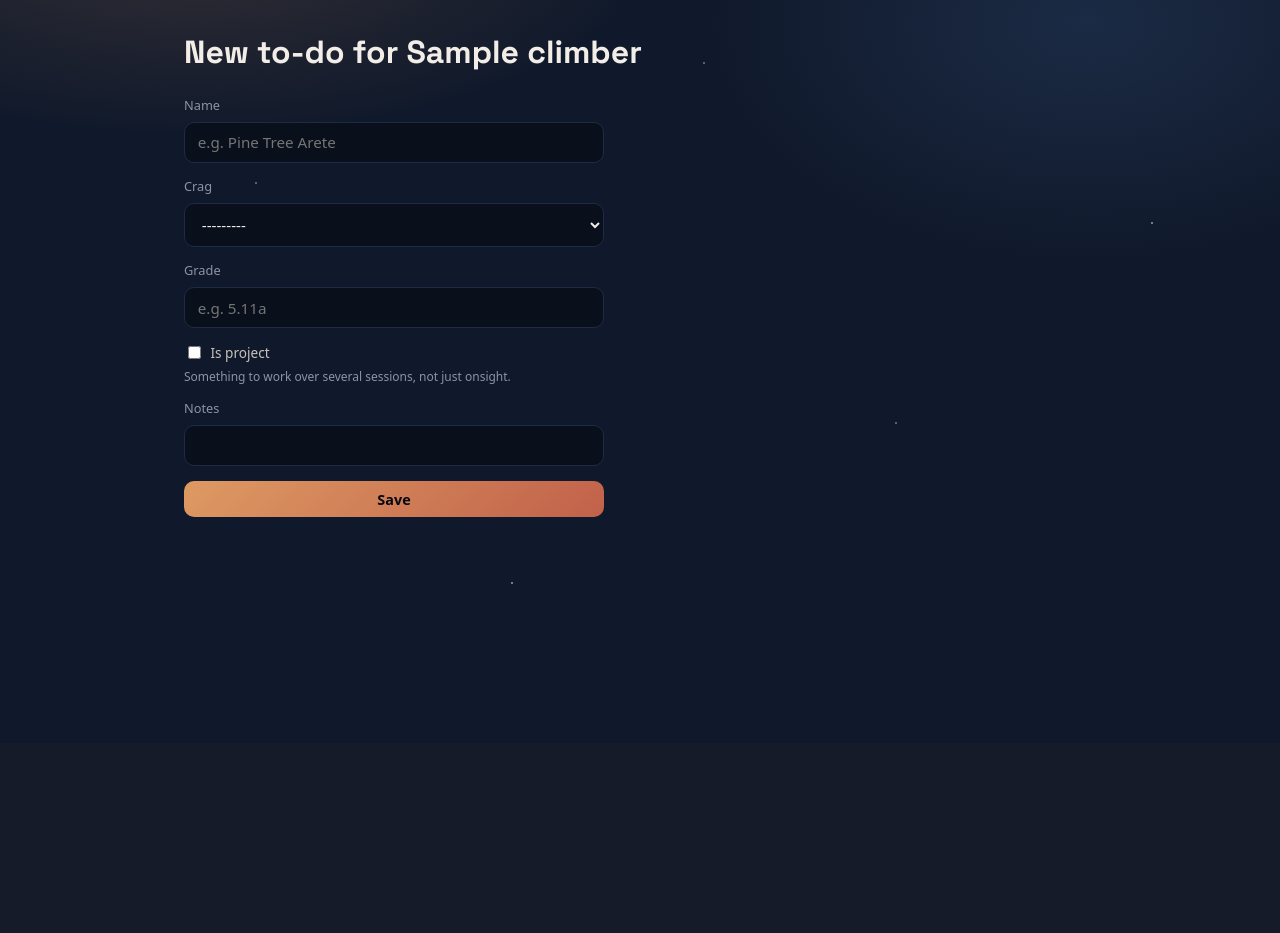
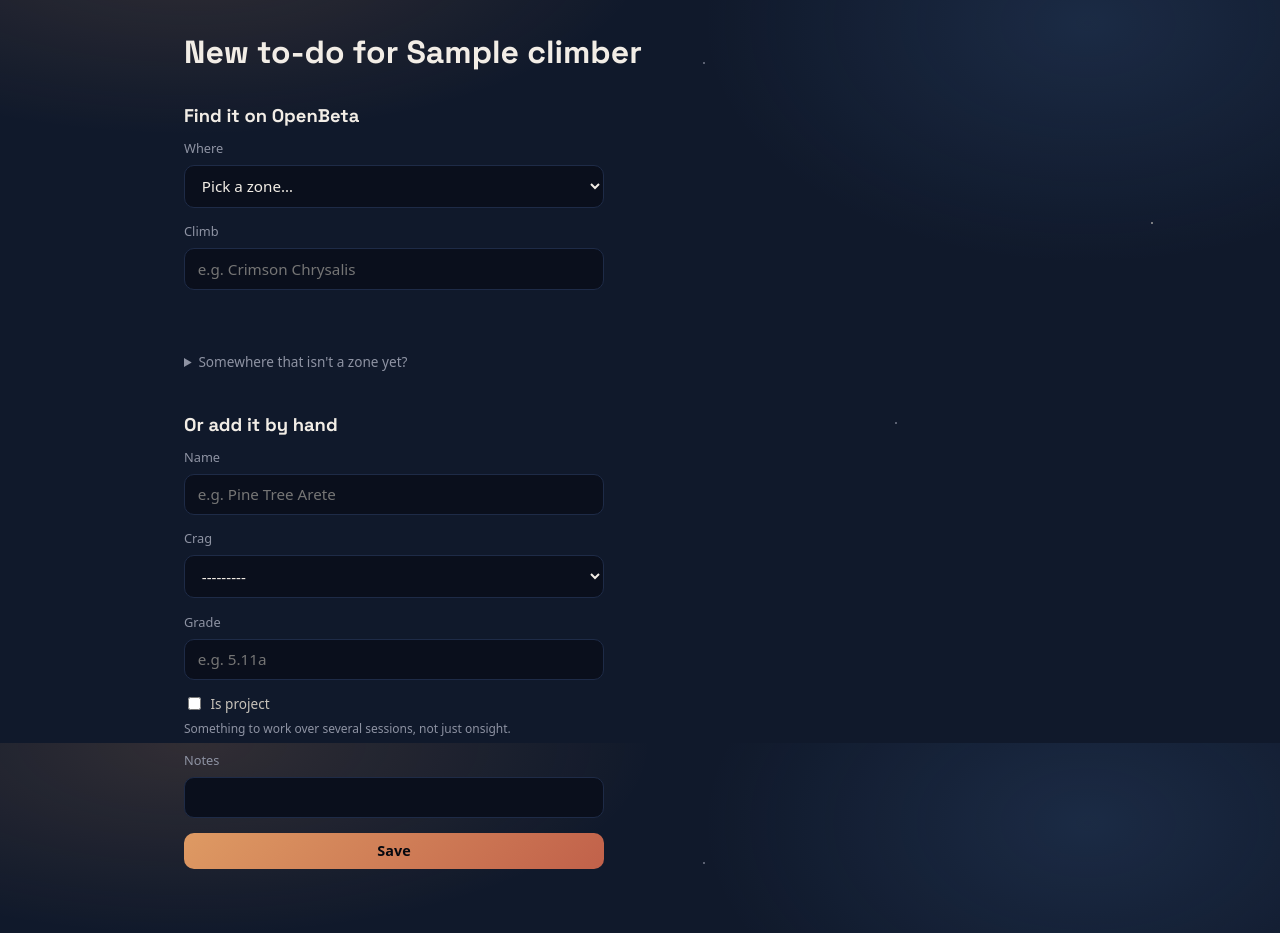
Before and after one commit to bkm82/homeutils, a Django app: page /adventures/climbers/1/todos/new/ in a window 1280 px wide. Shown: the part 57-990 px from the top of the page. Before the commit the page ends 641 px from the top, so only its background shows below. Run offline with Django 5.2, Linux system fonts and the light colour scheme; a user stored in the database is signed in; data comes from the database, SQL or seed files in the repository; tables that the repository leaves empty hold one stand-in row (values such as "Sample post").

Commit message:
feat: add to-dos by searching OpenBeta climbs, auto-creating zones and crags
- "Add to-do" now has an OpenBeta search: pick a zone, or search any
  OpenBeta region to add it as a zone, then search climbs by name.
- Picking a climb fills in name and grade and files it under the crag
  it sits in (the region's direct sub-area), creating that crag with
  the zone's default rock type if needed. Duplicates are skipped.
- Each zone caches its OpenBeta climb list for 30 days, rebuilt when its
  linked regions change.
- Zones gain OpenBeta region links and a sandstone default; migration
  0008 copies them from each zone's placeholder crag.

Co-Authored-By: Claude Opus 5.5 <noreply@anthropic.com>

```diff
--- a/apps/adventures/forms.py
+++ b/apps/adventures/forms.py
@@ -25,9 +25,25 @@ class UUIDListField(forms.CharField):
 
 
 class ZoneForm(forms.ModelForm):
+    openbeta_uuids = UUIDListField(
+        required=False,
+        label="OpenBeta regions",
+        help_text="Search below to add. Climbs found by search are filed under these "
+        "regions' sub-areas as crags.",
+        widget=forms.TextInput(attrs={"placeholder": "OpenBeta area ids"}),
+    )
+
     class Meta:
         model = Zone
-        fields = ["name", "latitude", "longitude", "is_local", "notes"]
+        fields = [
+            "name",
+            "latitude",
+            "longitude",
+            "is_local",
+            "sandstone",
+            "notes",
+            "openbeta_uuids",
+        ]
         widgets = {
             "latitude": forms.NumberInput(attrs={"step": "any"}),
             "longitude": forms.NumberInput(attrs={"step": "any"}),
--- a/apps/adventures/templates/adventures/climber.html
+++ b/apps/adventures/templates/adventures/climber.html
@@ -37,7 +37,7 @@
     <li>
         <div>
             <span class="rank">#{{ todo.rank }}</span>
-            <a href="{% url 'adventures:todo_edit' todo.pk %}">{{ todo.name }}</a>{% if todo.grade %} <span class="grade">{{ todo.grade }}</span>{% endif %}
+            <a href="{% url 'adventures:todo_edit' todo.pk %}">{{ todo.name }}</a>{% if todo.openbeta_url %} <a class="zone-label" href="{{ todo.openbeta_url }}" rel="noopener" target="_blank">OpenBeta</a>{% endif %}{% if todo.grade %} <span class="grade">{{ todo.grade }}</span>{% endif %}
             <div class="option-reasons">{{ todo.crag }}{% if todo.is_project %} · project{% endif %}{% if todo.sessions %} · {{ todo.sessions }} session{{ todo.sessions|pluralize }}{% endif %} · weight {{ weight|floatformat:2 }}</div>
         </div>
         <div class="card-actions">
--- a/apps/adventures/templates/adventures/form.html
+++ b/apps/adventures/templates/adventures/form.html
@@ -6,6 +6,7 @@
 <div class="page-head">
     <h1>{% if is_new %}New {{ noun }}{% else %}Edit {{ noun }}{% endif %}</h1>
 </div>
+{% block before_form %}{% endblock %}
 <form class="med-form" method="post">
     {% csrf_token %}
     {{ form.non_field_errors }}
--- /dev/null
+++ b/apps/adventures/templates/adventures/todo_form.html
@@ -0,0 +1,32 @@
+{% extends "adventures/form.html" %}
+
+{% block before_form %}
+{% url 'adventures:climb_search' climber.pk as search_url %}
+<section class="climb-search">
+    <h2 class="section-title">Find it on OpenBeta</h2>
+    <form class="med-form" hx-get="{{ search_url }}" hx-target="#climb-results" hx-indicator="#climb-loading"
+          hx-trigger="input changed delay:500ms from:#climb-q, change from:#climb-zone, submit">
+        <label class="field-label" for="climb-zone">Where</label>
+        <select id="climb-zone" name="zone">
+            <option value="">Pick a zone…</option>
+            {% for zone in zones %}<option value="{{ zone.pk }}"{% if zone.pk == selected_zone %} selected{% endif %}>{{ zone.name }}</option>{% endfor %}
+        </select>
+        <label class="field-label" for="climb-q">Climb</label>
+        <input id="climb-q" type="search" name="q" placeholder="e.g. Crimson Chrysalis" autocomplete="off">
+        <span id="climb-loading" class="htmx-indicator option-reasons">Searching - the first search in a zone loads its climbs from OpenBeta, which can take a few seconds…</span>
+    </form>
+    <div id="climb-results"></div>
+
+    <details class="more-options">
+        <summary>Somewhere that isn't a zone yet?</summary>
+        <div class="openbeta-search">
+            <input type="search" name="q" placeholder="Search OpenBeta regions, e.g. Red Rocks"
+                   hx-get="{% url 'adventures:openbeta_search' %}?mode=zone&next={{ request.path|urlencode }}"
+                   hx-trigger="input changed delay:600ms, search"
+                   hx-target="#zone-results">
+            <div id="zone-results"></div>
+        </div>
+    </details>
+</section>
+<h2 class="section-title">Or add it by hand</h2>
+{% endblock %}
--- a/apps/adventures/templates/adventures/zones.html
+++ b/apps/adventures/templates/adventures/zones.html
@@ -18,7 +18,7 @@
 <section class="zone">
     <div class="plan-head">
         <h3><a href="{% url 'adventures:zone_edit' zone.pk %}">{{ zone.name }}</a></h3>
-        <span class="option-reasons">{% if zone.is_local %}Local{% else %}Trip{% endif %}{% if zone.notes %} · {{ zone.notes }}{% endif %}</span>
+        <span class="option-reasons">{% if zone.is_local %}Local{% else %}Trip{% endif %}{% if zone.openbeta_uuids %} · on OpenBeta{% endif %}{% if zone.notes %} · {{ zone.notes }}{% endif %}</span>
         <a class="btn-ghost" href="{% url 'adventures:crag_add' %}?zone={{ zone.pk }}">+ Crag</a>
     </div>
     {% if zone.crags.all %}
--- a/apps/adventures/urls.py
+++ b/apps/adventures/urls.py
@@ -21,6 +21,17 @@ urlpatterns = [
         name="climber_use_suggested",
     ),
     path("adventures/climbers/<int:climber_pk>/todos/new/", views.todo_add, name="todo_add"),
+    path(
+        "adventures/climbers/<int:climber_pk>/todos/search/",
+        views.climb_search,
+        name="climb_search",
+    ),
+    path(
+        "adventures/climbers/<int:climber_pk>/todos/from-openbeta/",
+        views.todo_from_openbeta,
+        name="todo_from_openbeta",
+    ),
+    path("adventures/zones/from-openbeta/", views.zone_from_openbeta, name="zone_from_openbeta"),
     path("adventures/todos/<int:pk>/edit/", views.todo_edit, name="todo_edit"),
     path("adventures/todos/<int:pk>/send/", views.todo_send, name="todo_send"),
     path("adventures/todos/<int:pk>/move/<str:direction>/", views.todo_move, name="todo_move"),
--- a/apps/adventures/views.py
+++ b/apps/adventures/views.py
@@ -21,6 +21,8 @@ logger = logging.getLogger(__name__)
 
 # How far back the season page offers unlogged weekends for logging.
 LOG_BACK_WEEKS = 8
+# How long a zone's OpenBeta climb list is reused before refetching.
+CLIMB_INDEX_TTL = timedelta(days=30)
 
 
 def _saturday(value: str) -> date:
@@ -377,6 +379,20 @@ def todo_add(request: HttpRequest, climber_pk: int) -> HttpResponse:
         todo.climber = climber
         todo.rank = (climber.todos.aggregate(Max("rank"))["rank__max"] or 0) + 1
 
+    if request.method == "GET":
+        zone_id = request.GET.get("zone")
+        return render(
+            request,
+            "adventures/todo_form.html",
+            {
+                "form": ToDoForm(),
+                "noun": f"to-do for {climber}",
+                "is_new": True,
+                "climber": climber,
+                "zones": Zone.objects.exclude(openbeta_uuids=[]),
+                "selected_zone": int(zone_id) if zone_id and zone_id.isdigit() else None,
+            },
+        )
     return _edit(
         request,
         ToDoForm,
@@ -385,6 +401,123 @@ def todo_add(request: HttpRequest, climber_pk: int) -> HttpResponse:
         success_url=reverse("adventures:climber", args=[climber_pk]),
         on_create=append,
     )
+
+
+def _climb_index(zone: Zone) -> list[dict]:
+    """The zone's searchable climb list, refetched from OpenBeta when stale or relinked."""
+    key = ",".join(str(uuid) for uuid in zone.openbeta_uuids)
+    fresh = zone.climb_index_updated_at and (
+        timezone.now() - zone.climb_index_updated_at < CLIMB_INDEX_TTL
+    )
+    if zone.climb_index_key != key or not fresh:
+        zone.climb_index = [
+            c for uuid in zone.openbeta_uuids for c in openbeta.region_climbs(uuid)
+        ]
+        zone.climb_index_key = key
+        zone.climb_index_updated_at = timezone.now()
+        zone.save(update_fields=["climb_index", "climb_index_key", "climb_index_updated_at"])
+    return zone.climb_index
+
+
+@login_required
+def climb_search(request: HttpRequest, climber_pk: int) -> HttpResponse:
+    climber = get_object_or_404(Climber, pk=climber_pk)
+    zone = Zone.objects.filter(pk=request.GET.get("zone") or None).first()
+    query = request.GET.get("q", "").strip()
+    results, error = [], None
+    if zone and len(query) >= 3:
+        try:
+            results = openbeta.search_climbs(_climb_index(zone), query)
+        except (OSError, ValueError, KeyError) as exc:
+            logger.warning("OpenBeta climb index for %s failed: %s", zone, exc)
+            error = "OpenBeta didn't respond - try again."
+    on_list = set(climber.todos.exclude(openbeta_uuid="").values_list("openbeta_uuid", flat=True))
+    return render(
+        request,
+        "adventures/partials/climb_results.html",
+        {
+            "climber": climber,
+            "zone": zone,
+            "results": results,
+            "error": error,
+            "query": query,
+            "on_list": on_list,
+        },
+    )
+
+
+def _crag_for(zone: Zone, crag_uuid: str, name: str) -> Crag:
+    """The zone's crag for an OpenBeta sub-area: linked, same-named, or newly created."""
+    crags = list(zone.crags.all())
+    for crag in crags:
+        if crag_uuid in crag.openbeta_uuids:
+            return crag
+    for crag in crags:
+        if crag.name.casefold() == name.casefold():
+            crag.openbeta_uuids = [*crag.openbeta_uuids, crag_uuid]
+            crag.save(update_fields=["openbeta_uuids"])
+            return crag
+    return Crag.objects.create(
+        zone=zone, name=name, sandstone=zone.sandstone, openbeta_uuids=[crag_uuid]
+    )
+
+
+@login_required
+@require_POST
+def todo_from_openbeta(request: HttpRequest, climber_pk: int) -> HttpResponse:
+    climber = get_object_or_404(Climber, pk=climber_pk)
+    zone = get_object_or_404(Zone, pk=request.POST.get("zone"))
+    climb = next((c for c in zone.climb_index if c["uuid"] == request.POST.get("climb")), None)
+    if climb is None:
+        return HttpResponseBadRequest("Unknown climb - search again")
+    if climber.todos.filter(openbeta_uuid=climb["uuid"], sent_on__isnull=True).exists():
+        messages.info(request, f"{climb['name']} is already on {climber}'s list.")
+        return redirect("adventures:climber", pk=climber.pk)
+    crag = _crag_for(zone, climb["crag_uuid"], climb["crag"] or zone.name)
+    ToDo.objects.create(
+        climber=climber,
+        crag=crag,
+        name=climb["name"][:120],
+        grade=climb["grade"][:20],
+        openbeta_uuid=climb["uuid"],
+        rank=(climber.todos.aggregate(Max("rank"))["rank__max"] or 0) + 1,
+    )
+    messages.success(
+        request, f"Added {climb['name']} at {crag} - move it up the list if it's a priority."
+    )
+    return redirect("adventures:climber", pk=climber.pk)
+
+
+@login_required
+@require_POST
+def zone_from_openbeta(request: HttpRequest) -> HttpResponse:
+    """Use an OpenBeta area as a zone - an existing one if it's already linked."""
+    uuid = request.POST.get("uuid", "")
+    if not openbeta.is_uuid(uuid):
+        return HttpResponseBadRequest("Not an OpenBeta area id")
+    zone = next((z for z in Zone.objects.all() if uuid in z.openbeta_uuids), None)
+    if zone is None:
+        try:
+            area = openbeta.area_info(uuid)
+        except (OSError, ValueError, KeyError) as exc:
+            logger.warning("OpenBeta area %s failed: %s", uuid, exc)
+            messages.error(request, "OpenBeta didn't respond - try again.")
+            return redirect(request.POST.get("next") or "adventures:zones")
+        name = area["name"]
+        if Zone.objects.filter(name=name).exists():
+            name = f"{name} ({request.POST.get('path') or 'OpenBeta'})"[:120]
+        zone = Zone.objects.create(
+            name=name,
+            latitude=area["latitude"],
+            longitude=area["longitude"],
+            is_local=request.POST.get("is_local") == "on",
+            openbeta_uuids=[uuid],
+        )
+        messages.success(request, f"Added zone {zone}. Edit it to set local/sandstone.")
+    next_url = request.POST.get("next")
+    if next_url and next_url.startswith("/"):
+        return redirect(f"{next_url}?zone={zone.pk}")
+    return redirect("adventures:zones")
 
 
 @login_required
@@ -468,7 +601,14 @@ def zone_list(request: HttpRequest) -> HttpResponse:
 
 @login_required
 def zone_add(request: HttpRequest) -> HttpResponse:
-    return _edit(request, ZoneForm, None, noun="zone", success_url="adventures:zones")
+    return _edit(
+        request,
+        ZoneForm,
+        None,
+        noun="zone",
+        success_url="adventures:zones",
+        template="adventures/openbeta_form.html",
+    )
 
 
 @login_required
@@ -481,6 +621,7 @@ def zone_edit(request: HttpRequest, pk: int) -> HttpResponse:
         noun="zone",
         success_url="adventures:zones",
         delete_url=reverse("adventures:delete", args=["zone", pk]),
+        template="adventures/openbeta_form.html",
     )
 
 
@@ -494,7 +635,7 @@ def crag_add(request: HttpRequest) -> HttpResponse:
         noun="crag",
         success_url="adventures:zones",
         initial={"zone": zone} if zone else None,
-        template="adventures/crag_form.html",
+        template="adventures/openbeta_form.html",
     )
 
 
@@ -508,7 +649,7 @@ def crag_edit(request: HttpRequest, pk: int) -> HttpResponse:
         noun="crag",
         success_url="adventures:zones",
         delete_url=reverse("adventures:delete", args=["crag", pk]),
-        template="adventures/crag_form.html",
+        template="adventures/openbeta_form.html",
     )
 
 
@@ -546,7 +687,14 @@ def openbeta_search(request: HttpRequest) -> HttpResponse:
     return render(
         request,
         "adventures/partials/openbeta_results.html",
-        {"results": results, "error": error, "query": query},
+        {
+            "results": results,
+            "error": error,
+            "query": query,
+            # "zone" mode offers each result as a new zone instead of an id to copy.
+            "as_zone": request.GET.get("mode") == "zone",
+            "next": request.GET.get("next", ""),
+        },
     )
 
 
--- a/static/css/space.css
+++ b/static/css/space.css
@@ -1074,3 +1074,18 @@ h1, h2, h3 {
 .zone {
   margin-bottom: 1.75rem;
 }
+
+.climb-search {
+  max-width: 560px;
+  margin-bottom: 1rem;
+}
+
+.climb-search select,
+.climb-search input[type="search"] {
+  padding: 0.6rem 0.8rem;
+  border-radius: 10px;
+  border: 1px solid var(--bg-light);
+  background: var(--bg-dark);
+  color: var(--fg-bright);
+  font-size: 0.95rem;
+}
```
Also changed, not shown: apps/adventures/models.py (+16 -0 lines), apps/adventures/openbeta.py (+75 -0 lines), apps/adventures/templates/adventures/partials/climb_results.html (added, +28 -0 lines), apps/adventures/templates/adventures/partials/openbeta_results.html (+11 -0 lines), apps/adventures/tests.py (+207 -0 lines), README.md, apps/adventures/migrations/0008_openbeta_climbs.py (added), apps/adventures/templates/adventures/openbeta_form.html (renamed from apps/adventures/templates/adventures/crag_form.html).
